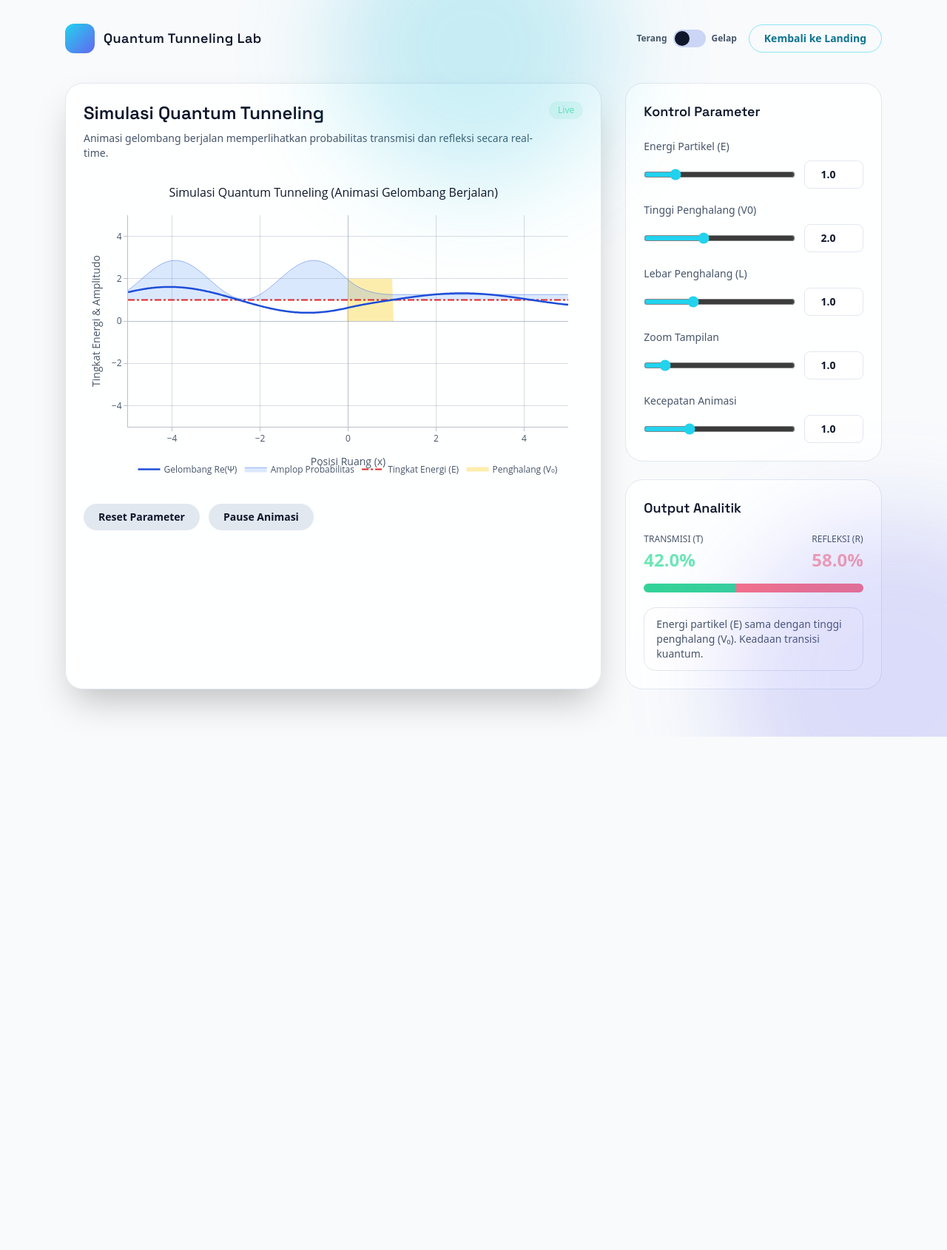
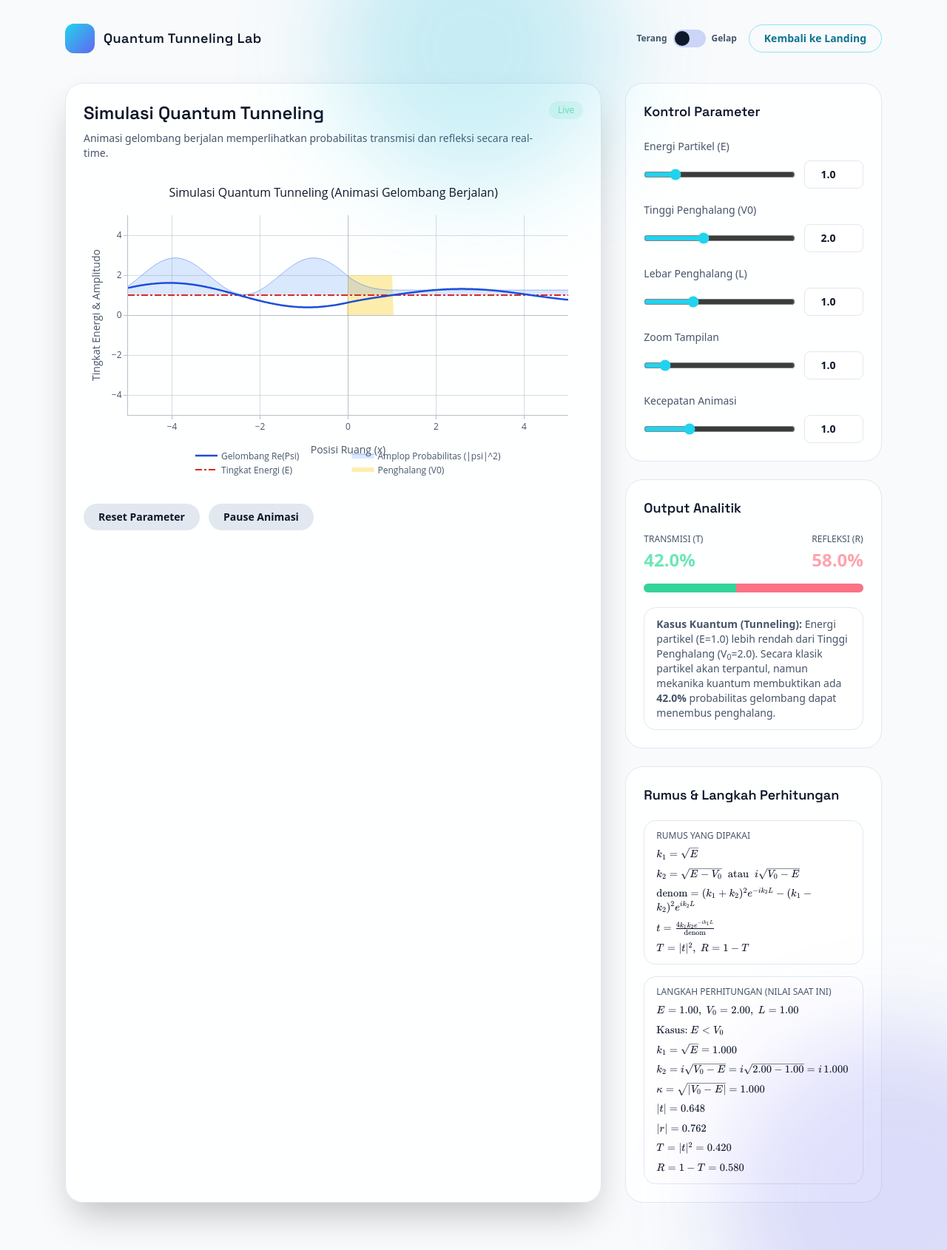
Before and after one commit to ZidanIndra/quantum-tunneling, a Flask app: page /simulate in a window 1280 px wide. Shown: the whole page at 74% size. Before the commit the page ends 996 px from the top, so only its background shows below. Run offline with Flask 3, Linux system fonts and the light colour scheme; some libraries are stand-ins or nearby versions.

Commit message:
enhance simulation functionality by adding kappa calculations, improving output display, and integrating KaTeX for formula rendering in app.py, script.js, and index.html

```diff
--- a/app.py
+++ b/app.py
@@ -36,8 +36,13 @@ def simulate():
     # Jika E > V0, k2 riil. Jika E < V0, k2 imajiner (i*kappa)
     if E > V0:
         k2 = np.sqrt(E - V0) + 0j
+        kappa = 0.0
     else:
-        k2 = 1j * np.sqrt(V0 - E)
+        kappa = np.sqrt(V0 - E)
+        k2 = 1j * kappa
+
+    if np.abs(k2) < 1e-8:
+        k2 = 1e-8 + 0j
 
     # --- 2. Perhitungan Koefisien Transmisi dan Refleksi ---
     # Menggunakan metode pencocokan syarat batas (boundary matching)
@@ -147,9 +152,16 @@ def simulate():
             "psi_imag": psi_imag_scaled,
             "V": V_array.tolist(),
             "E": E,
+            "V0": V0,
             "T": T,
             "R": R,
             "L": L,
+            "k1": float(np.real(k1)),
+            "k2_real": float(np.real(k2)),
+            "k2_imag": float(np.imag(k2)),
+            "kappa": float(kappa),
+            "t_abs": float(np.abs(t)),
+            "r_abs": float(np.abs(r)),
         }
     )
 
--- a/static/js/script.js
+++ b/static/js/script.js
@@ -21,6 +21,26 @@ document.addEventListener("DOMContentLoaded", () => {
     T_bar: document.getElementById("bar-transmission"),
     R_bar: document.getElementById("bar-reflection"),
     info: document.getElementById("info-text"),
+  };
+
+  const calcOutputs = {
+    inputs: document.getElementById("calc-inputs"),
+    caseText: document.getElementById("calc-case"),
+    k1: document.getElementById("calc-k1"),
+    k2: document.getElementById("calc-k2"),
+    kappa: document.getElementById("calc-kappa"),
+    tAbs: document.getElementById("calc-t"),
+    rAbs: document.getElementById("calc-r"),
+    T: document.getElementById("calc-T"),
+    R: document.getElementById("calc-R"),
+  };
+
+  const formulaOutputs = {
+    k1: document.getElementById("formula-k1"),
+    k2: document.getElementById("formula-k2"),
+    denom: document.getElementById("formula-denom"),
+    t: document.getElementById("formula-t"),
+    tr: document.getElementById("formula-tr"),
   };
 
   const btnReset = document.getElementById("btn-reset");
@@ -61,6 +81,7 @@ document.addEventListener("DOMContentLoaded", () => {
   let pauseOffset = 0;
   let pausedAt = 0;
   let relayoutTimer = null;
+  let lastXLen = null;
 
   // 3. Logika Event Listeners
   // Fungsi untuk menyinkronkan UI Slider & Input Box
@@ -72,6 +93,7 @@ document.addEventListener("DOMContentLoaded", () => {
   }
 
   Object.keys(sliders).forEach((key) => {
+    if (!sliders[key] || !inputs[key]) return;
     // Event saat slider digeser secara kontinu
     sliders[key].addEventListener("input", (e) => {
       inputs[key].value = e.target.value;
@@ -97,12 +119,15 @@ document.addEventListener("DOMContentLoaded", () => {
   });
 
   // Event Klik Reset Button
+  if (btnReset) {
     btnReset.addEventListener("click", () => {
       syncControls("E", 1.0);
       syncControls("V0", 2.0);
       syncControls("L", 1.0);
     });
+  }
 
+  if (btnPause) {
     btnPause.addEventListener("click", () => {
       if (animationPaused) {
         animationPaused = false;
@@ -114,6 +139,7 @@ document.addEventListener("DOMContentLoaded", () => {
         btnPause.innerText = "Lanjutkan Animasi";
       }
     });
+  }
 
   function getAnimTime() {
     return animationPaused ? pausedAt : performance.now() - pauseOffset;
@@ -134,7 +160,7 @@ document.addEventListener("DOMContentLoaded", () => {
     currentData.x_min = viewState.xRange[0];
     currentData.x_max = viewState.xRange[1];
 
-    if (plotInitialized) {
+    if (plotInitialized && plotContainer && window.Plotly) {
       Plotly.relayout(plotContainer, {
         "xaxis.range": viewState.xRange,
         "yaxis.range": viewState.yRange,
@@ -158,6 +184,7 @@ document.addEventListener("DOMContentLoaded", () => {
   }
 
   Object.keys(viewSliders).forEach((key) => {
+    if (!viewSliders[key] || !viewInputs[key]) return;
     viewSliders[key].addEventListener("input", (e) => {
       syncViewControl(key, e.target.value);
     });
@@ -197,6 +224,46 @@ document.addEventListener("DOMContentLoaded", () => {
     }
   }
 
+  function renderMath(el, tex) {
+    if (!el) return;
+    if (window.katex && window.katex.render) {
+      window.katex.render(tex, el, {
+        throwOnError: false,
+        displayMode: false,
+      });
+    } else {
+      el.innerText = tex;
+    }
+  }
+
+  function renderStaticFormulas() {
+    renderMath(formulaOutputs.k1, "k_1 = \\sqrt{E}");
+    renderMath(
+      formulaOutputs.k2,
+      "k_2 = \\sqrt{E - V_0}\\;\\;\\text{atau}\\;\\; i\\sqrt{V_0 - E}"
+    );
+    renderMath(
+      formulaOutputs.denom,
+      "\\mathrm{denom} = (k_1 + k_2)^2 e^{-i k_2 L} - (k_1 - k_2)^2 e^{i k_2 L}"
+    );
+    renderMath(
+      formulaOutputs.t,
+      "t = \\frac{4 k_1 k_2 e^{-i k_1 L}}{\\mathrm{denom}}"
+    );
+    renderMath(formulaOutputs.tr, "T = |t|^2,\\; R = 1 - T");
+  }
+
+  function ensureKatexReady() {
+    if (window.katex && window.katex.render) {
+      renderStaticFormulas();
+      if (simulationResult) {
+        updateUI(simulationResult);
+      }
+      return;
+    }
+    setTimeout(ensureKatexReady, 80);
+  }
+
   // 5. Update UI dan Konten Informasi
   function updateUI(data) {
     // A. Panggil fungsi render Plotly (Struktur dasar grafik)
@@ -215,16 +282,77 @@ document.addEventListener("DOMContentLoaded", () => {
 
     // C. Update Dynamic Tooltip (Edukasi Fisika)
     if (data.E < data.V0) {
-      outputs.info.innerHTML = `<strong>Kasus Kuantum (Tunneling):</strong> Energi partikel (E=${data.E.toFixed(1)}) lebih rendah dari Tinggi Penghalang (V₀=${data.V0.toFixed(1)}). Secara klasik partikel akan terpantul, namun mekanika kuantum membuktikan ada <strong>${T_percent}%</strong> probabilitas gelombang dapat menembus penghalang.`;
+      outputs.info.innerHTML = `<strong>Kasus Kuantum (Tunneling):</strong> Energi partikel (E=${data.E.toFixed(
+        1
+      )}) lebih rendah dari Tinggi Penghalang (V<sub>0</sub>=${data.V0.toFixed(
+        1
+      )}). Secara klasik partikel akan terpantul, namun mekanika kuantum membuktikan ada <strong>${T_percent}%</strong> probabilitas gelombang dapat menembus penghalang.`;
     } else if (data.E > data.V0) {
-      outputs.info.innerHTML = `<strong>Energi Ekstra:</strong> Energi partikel (E=${data.E.toFixed(1)}) melebihi Penghalang (V₀=${data.V0.toFixed(1)}). Secara klasik 100% tembus, namun secara kuantum <strong>${R_percent}%</strong> gelombang terpantul akibat perubahan mendadak pada medan potensial.`;
+      outputs.info.innerHTML = `<strong>Energi Ekstra:</strong> Energi partikel (E=${data.E.toFixed(
+        1
+      )}) melebihi Penghalang (V<sub>0</sub>=${data.V0.toFixed(
+        1
+      )}). Secara klasik 100% tembus, namun secara kuantum <strong>${R_percent}%</strong> gelombang terpantul akibat perubahan mendadak pada medan potensial.`;
     } else {
-      outputs.info.innerHTML = `Energi partikel (E) sama dengan tinggi penghalang (V₀). Keadaan transisi kuantum.`;
+      outputs.info.innerHTML = `Energi partikel (E) sama dengan tinggi penghalang (V<sub>0</sub>). Keadaan transisi kuantum.`;
     }
+
+    // D. Update langkah perhitungan
+    const formatNumber = (value, digits = 3) =>
+      Number.isFinite(value) ? value.toFixed(digits) : "-";
+
+    const k2Real = typeof data.k2_real === "number" ? data.k2_real : 0;
+    const k2Imag = typeof data.k2_imag === "number" ? data.k2_imag : 0;
+
+    const inputTex = `E=${data.E.toFixed(2)},\\; V_0=${data.V0.toFixed(
+      2
+    )},\\; L=${data.L.toFixed(2)}`;
+    renderMath(calcOutputs.inputs, inputTex);
+
+    if (data.E < data.V0) {
+      renderMath(calcOutputs.caseText, "\\text{Kasus: } E < V_0");
+    } else if (data.E > data.V0) {
+      renderMath(calcOutputs.caseText, "\\text{Kasus: } E > V_0");
+    } else {
+      renderMath(calcOutputs.caseText, "\\text{Kasus: } E = V_0");
+    }
+
+    renderMath(
+      calcOutputs.k1,
+      `k_1 = \\sqrt{E} = ${formatNumber(data.k1)}`
+    );
+
+    if (data.E < data.V0) {
+      renderMath(
+        calcOutputs.k2,
+        `k_2 = i\\sqrt{V_0 - E} = i\\sqrt{${data.V0.toFixed(2)} - ${data.E.toFixed(
+          2
+        )}} = i\\,${formatNumber(Math.abs(k2Imag))}`
+      );
+    } else if (data.E > data.V0) {
+      renderMath(
+        calcOutputs.k2,
+        `k_2 = \\sqrt{E - V_0} = \\sqrt{${data.E.toFixed(2)} - ${data.V0.toFixed(
+          2
+        )}} = ${formatNumber(k2Real)}`
+      );
+    } else {
+      renderMath(calcOutputs.k2, "k_2 = 0");
+    }
+
+    renderMath(
+      calcOutputs.kappa,
+      `\\kappa = \\sqrt{|V_0 - E|} = ${formatNumber(data.kappa)}`
+    );
+    renderMath(calcOutputs.tAbs, `|t| = ${formatNumber(data.t_abs)}`);
+    renderMath(calcOutputs.rAbs, `|r| = ${formatNumber(data.r_abs)}`);
+    renderMath(calcOutputs.T, `T = |t|^2 = ${formatNumber(data.T)}`);
+    renderMath(calcOutputs.R, `R = 1 - T = ${formatNumber(data.R)}`);
   }
 
   // 6. Konfigurasi dan Rendering Plotly.js
   function renderPlot(data) {
+    if (!plotContainer || !window.Plotly) return;
     const theme = getTheme();
     const palette =
       theme === "light"
@@ -266,7 +394,7 @@ document.addEventListener("DOMContentLoaded", () => {
       mode: "none",
       fill: "tozeroy",
       fillcolor: palette.barrierFill,
-      name: "Penghalang (V₀)",
+      name: "Penghalang (V0)",
       hoverinfo: "none",
     };
 
@@ -285,7 +413,7 @@ document.addEventListener("DOMContentLoaded", () => {
       hoverinfo: "none",
     };
 
-    // Trace 2: Amplop Probabilitas Kerapatan (|ψ|²)
+    // Trace 2: Amplop Probabilitas Kerapatan (|psi|^2)
     const tracePsiSq = {
       x: data.x,
       y: data.psi_sq,
@@ -299,7 +427,7 @@ document.addEventListener("DOMContentLoaded", () => {
       },
       fill: "tonexty",
       fillcolor: palette.psiFill,
-      name: "Amplop Probabilitas",
+      name: "Amplop Probabilitas (|psi|^2)",
     };
 
     // Trace 3: Gelombang Berjalan (Real Part of Psi)
@@ -326,7 +454,7 @@ document.addEventListener("DOMContentLoaded", () => {
         smoothing: 1.3,
       },
       hoverinfo: isEmbed ? "skip" : "x+y",
-      name: "Gelombang Re(Ψ)",
+      name: "Gelombang Re(Psi)",
     };
 
     // Konfigurasi Tata Letak Grafik
@@ -401,9 +529,11 @@ document.addEventListener("DOMContentLoaded", () => {
       ? [traceWave]
       : [traceV, traceE, tracePsiSq, traceWave];
 
+    const xLen = data.x.length;
     if (!plotInitialized) {
       Plotly.newPlot("plot-container", traces, layout, config);
       plotInitialized = true;
+      lastXLen = xLen;
 
       if (!plotEventsAttached) {
         plotContainer.on("plotly_relayout", (eventData) => {
@@ -439,18 +569,57 @@ document.addEventListener("DOMContentLoaded", () => {
         plotEventsAttached = true;
       }
     } else {
+      if (lastXLen !== xLen) {
         Plotly.react("plot-container", traces, layout, config);
+        lastXLen = xLen;
+        return;
+      }
+
+      if (isEmbed) {
+        Plotly.restyle(
+          "plot-container",
+          { x: [data.x], y: [wave_y] },
+          [0]
+        );
+      } else {
+        Plotly.restyle("plot-container", { x: [data.x], y: [data.V] }, [0]);
+        Plotly.restyle(
+          "plot-container",
+          { y: [Array(data.x.length).fill(data.E)] },
+          [1]
+        );
+        Plotly.restyle(
+          "plot-container",
+          { x: [data.x], y: [data.psi_sq] },
+          [2]
+        );
+        Plotly.restyle("plot-container", { x: [data.x], y: [wave_y] }, [3]);
+      }
     }
   }
 
   // 7. Loop Animasi Kuantum (requestAnimationFrame)
   function animateWave() {
+    if (!window.Plotly || !plotContainer) {
+      animationId = requestAnimationFrame(animateWave);
+      return;
+    }
     if (!simulationResult || !plotInitialized) {
       animationId = requestAnimationFrame(animateWave);
       return;
     }
 
     const data = simulationResult;
+    if (
+      !Array.isArray(data.x) ||
+      !Array.isArray(data.psi_real) ||
+      !Array.isArray(data.psi_imag) ||
+      data.x.length !== data.psi_real.length ||
+      data.x.length !== data.psi_imag.length
+    ) {
+      animationId = requestAnimationFrame(animateWave);
+      return;
+    }
     if (animationPaused) {
       animationId = requestAnimationFrame(animateWave);
       return;
@@ -471,8 +640,12 @@ document.addEventListener("DOMContentLoaded", () => {
       wave_y[i] = data.E + val; // Offset sesuai tingkat energi
     }
 
-    // Update hanya koordinat Y dari Trace ke-3 (Gelombang Re(Ψ))
+    // Update hanya koordinat Y dari Trace ke-3 (Gelombang Re(Psi))
+    try {
       Plotly.restyle("plot-container", { y: [wave_y] }, [isEmbed ? 0 : 3]);
+    } catch (error) {
+      console.warn("Gagal update animasi gelombang:", error);
+    }
 
     // Lanjutkan loop
     animationId = requestAnimationFrame(animateWave);
@@ -486,4 +659,6 @@ document.addEventListener("DOMContentLoaded", () => {
   });
 
   fetchSimulationData();
+  renderStaticFormulas();
+  ensureKatexReady();
 });
--- a/templates/index.html
+++ b/templates/index.html
@@ -22,6 +22,14 @@
             rel="stylesheet"
         />
         <script src="https://cdn.plot.ly/plotly-2.24.1.min.js"></script>
+        <link
+            rel="stylesheet"
+            href="https://cdn.jsdelivr.net/npm/katex@0.16.9/dist/katex.min.css"
+        />
+        <script
+            defer
+            src="https://cdn.jsdelivr.net/npm/katex@0.16.9/dist/katex.min.js"
+        ></script>
     </head>
     <body
         class="min-h-screen bg-slate-950 text-slate-100 {% if is_embed %}h-full overflow-hidden{% endif %}"
@@ -344,6 +352,51 @@
                                 </p>
                             </div>
                         </div>
+
+                        <div
+                            class="rounded-3xl border border-slate-800 bg-slate-900/70 p-6"
+                        >
+                            <h2
+                                class="text-lg font-semibold text-white"
+                                style="font-family: 'Space Grotesk', sans-serif"
+                            >
+                                Rumus & Langkah Perhitungan
+                            </h2>
+                            <div class="mt-5 space-y-4 text-sm text-slate-300">
+                                <div
+                                    class="rounded-2xl border border-slate-800 bg-slate-950/60 px-4 py-3"
+                                >
+                                    <p class="text-xs uppercase text-slate-400">
+                                        Rumus yang dipakai
+                                    </p>
+                                    <div class="mt-2 space-y-2 text-xs text-slate-200">
+                                        <div id="formula-k1"></div>
+                                        <div id="formula-k2"></div>
+                                        <div id="formula-denom"></div>
+                                        <div id="formula-t"></div>
+                                        <div id="formula-tr"></div>
+                                    </div>
+                                </div>
+                                <div
+                                    class="rounded-2xl border border-slate-800 bg-slate-950/60 px-4 py-3"
+                                >
+                                    <p class="text-xs uppercase text-slate-400">
+                                        Langkah perhitungan (nilai saat ini)
+                                    </p>
+                                    <div class="mt-2 space-y-2 text-xs text-slate-200">
+                                        <div id="calc-inputs"></div>
+                                        <div id="calc-case"></div>
+                                        <div id="calc-k1"></div>
+                                        <div id="calc-k2"></div>
+                                        <div id="calc-kappa"></div>
+                                        <div id="calc-t"></div>
+                                        <div id="calc-r"></div>
+                                        <div id="calc-T"></div>
+                                        <div id="calc-R"></div>
+                                    </div>
+                                </div>
+                            </div>
+                        </div>
                     </section>
 
                 </div>
```
Lines whose indentation alone changed are shown as unchanged.
